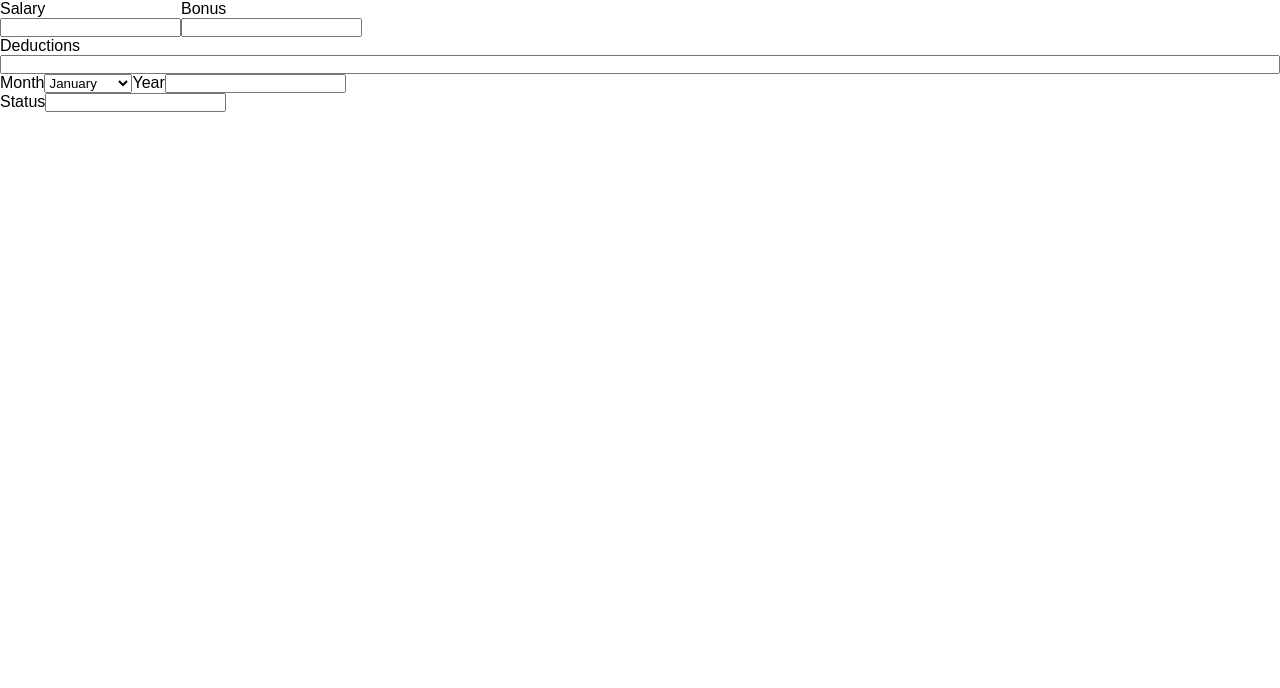
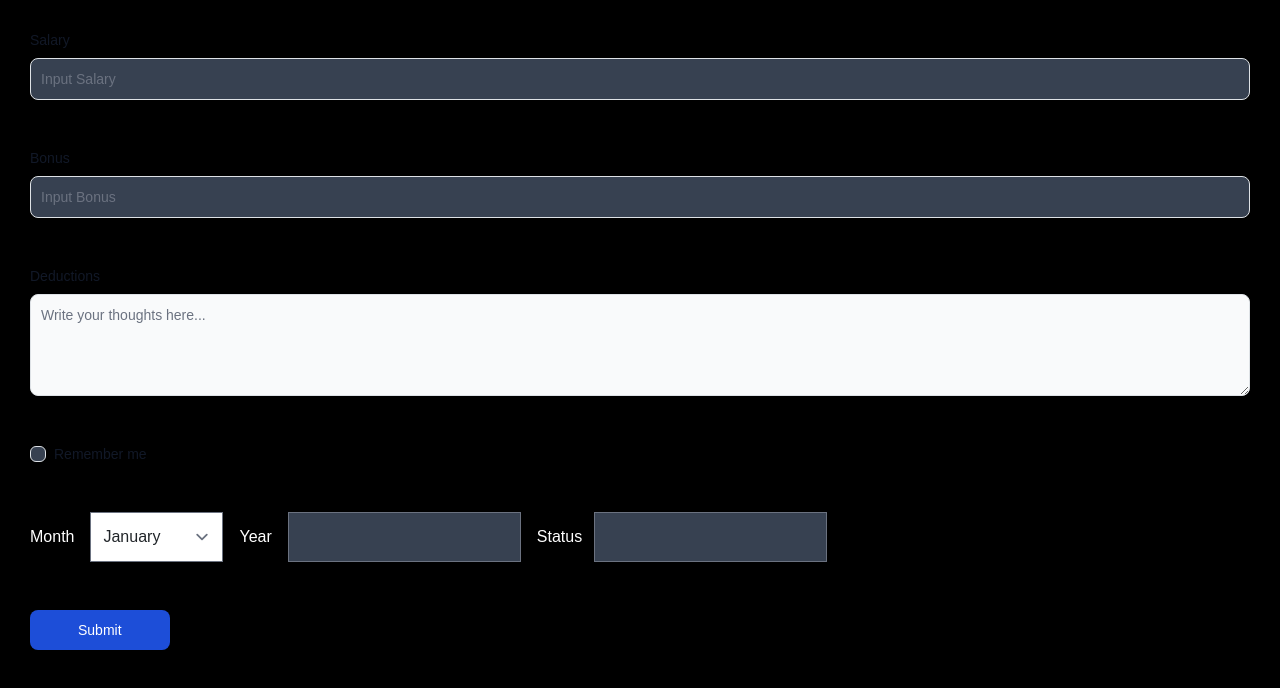
Before and after one commit to MrDoFFF/HACKATHON2024, a plain HTML site: page create_payroll.html in a window 1280 px wide. Drawn offline with nearby package versions, Linux system fonts and the light colour scheme.

Commit message:
fuad_create

```diff
--- a/assets/sass/pages/_createPage.scss
+++ b/assets/sass/pages/_createPage.scss
@@ -1,9 +1,23 @@
-.create_form{
-    .group_inp{
+#create_body{
+    background-color: black;
+    padding: 30px;
+    input{
+        background-color: rgb(55 65 81);
+    }
+    .flex{
         display: flex;
+        align-items: center;
     }
-    .vertical{
+    .my_label{
+        color: white;
+    }
+    .vertical_cntr{
         display: flex;
-        flex-direction: column;
+        justify-content: center;
+        align-items: center;
+    }
+    #payroll_month,#payroll_year,#payroll_status{
+        // width: 50px;
+        height: 50px;
     }
 }
--- a/create_payroll.html
+++ b/create_payroll.html
@@ -1,34 +1,40 @@
 <!DOCTYPE html>
 <html lang="en">
+
 <head>
     <meta charset="UTF-8">
     <meta name="viewport" content="width=device-width, initial-scale=1.0">
     <title>create</title>
+    <script src="https://cdn.tailwindcss.com?plugins=forms,typography,aspect-ratio,line-clamp,container-queries" defer></script>
+    <script src="https://cdn.tailwindcss.com"></script>
+
+    <link href="https://cdn.jsdelivr.net/npm/bootstrap@5.3.3/dist/css/bootstrap.min.css" rel="stylesheet" integrity="sha384-QWTKZyjpPEjISv5WaRU9OFeRpok6YctnYmDr5pNlyT2bRjXh0JMhjY6hW+ALEwIH" crossorigin="anonymous">
     <link rel="stylesheet" href="./assets/css/main.css">
 </head>
-<body>
-    <div class="create_form">
+
+<body id="create_body">
+    <!-- <div class="create_form">
         <form action="">
             <div class="group_inp">
                 <div class="vertical">
-                <label for="">Salary</label>
-                <input type="text">
+                    <label for="payroll_salary">Salary</label>
+                    <input type="text" id="payroll_salary">
                 </div>
 
                 <div class="vertical">
                     <label for="">Bonus</label>
-                <input type="text">
+                    <input type="text" id="payroll_bonus">
                 </div>
             </div>
 
             <div class="vertical">
                 <label for="">Deductions</label>
-            <input type="text">
+                <input type="text" id="payroll_deductions">
             </div>
 
             <div class="group_inp">
-                <label for="month">Month</label>
-            <select id="month">
+                <label for="payroll_month">Month</label>
+                <select id="payroll_month">
                     <option value="January">January</option>
                     <option value="February">February</option>
                     <option value="March">March</option>
@@ -43,15 +49,78 @@
                     <option value="December">December</option>
                 </select>
 
-            <label for="">Year</label>
-            <input type="number">
+                <label for="payroll_year">Year</label>
+                <input type="number" id="payroll_year">
             </div>
 
-            <div class="group_inp">
-                <label for="">Status</label>
-             <input type="text">
+            <div class="vertical">
+                <label for="payroll_status">Status</label>
+                <input type="text" id="payroll_status">
+            </div>
+            <div class="btn_box">
+
             </div>
         </form>
+    </div> -->
+
+
+    <form class="mx-auto ">
+        <div class="mb-5">
+          <label for="salary" class="block mb-2 text-sm font-medium text-gray-900 dark:text-white">Salary</label>
+          <input type="text" id="salary" class="bg-gray-50 border border-gray-300 text-gray-900 text-sm rounded-lg focus:ring-blue-500 focus:border-blue-500 block w-full p-2.5 dark:bg-gray-700 dark:border-gray-600 dark:placeholder-gray-400 dark:text-white dark:focus:ring-blue-500 dark:focus:border-blue-500" placeholder="Input Salary" required />
         </div>
+        <div class="mb-5">
+          <label for="bonus" class="block mb-2 text-sm font-medium text-gray-900 dark:text-white">Bonus</label>
+          <input type="text" id="bonus" class="bg-gray-50 border border-gray-300 text-gray-900 text-sm rounded-lg focus:ring-blue-500 focus:border-blue-500 block w-full p-2.5 dark:bg-gray-700 dark:border-gray-600 dark:placeholder-gray-400 dark:text-white dark:focus:ring-blue-500 dark:focus:border-blue-500" placeholder="Input Bonus" required />
+        </div>
+
+        <div class="mb-5">
+            <label for="message" class="block mb-2 text-sm font-medium text-gray-900 dark:text-white">Deductions</label>
+    <textarea id="message" rows="4" class="block p-2.5 w-full text-sm text-gray-900 bg-gray-50 rounded-lg border border-gray-300 focus:ring-blue-500 focus:border-blue-500 dark:bg-gray-700 dark:border-gray-600 dark:placeholder-gray-400 dark:text-white dark:focus:ring-blue-500 dark:focus:border-blue-500" placeholder="Write your thoughts here..."></textarea>
+
+        </div>
+        <div class="flex items-start mb-5">
+          <div class="flex items-center h-5">
+            <input id="remember" type="checkbox" value="" class="w-4 h-4 border border-gray-300 rounded bg-gray-50 focus:ring-3 focus:ring-blue-300 dark:bg-gray-700 dark:border-gray-600 dark:focus:ring-blue-600 dark:ring-offset-gray-800 dark:focus:ring-offset-gray-800" required />
+          </div>
+          <label for="remember" class="ms-2 text-sm font-medium text-gray-900 dark:text-gray-300">Remember me</label>
+        </div>
+
+        <div class="flex  mt-5 mb-5 gap-3">
+            <label class="my_label" for="payroll_month">Month</label>
+            <select id="payroll_month">
+                <option value="January">January</option>
+                <option value="February">February</option>
+                <option value="March">March</option>
+                <option value="April">April</option>
+                <option value="May">May</option>
+                <option value="June">June</option>
+                <option value="July">July</option>
+                <option value="August">August</option>
+                <option value="September">September</option>
+                <option value="October">October</option>
+                <option value="November">November</option>
+                <option value="December">December</option>
+            </select>
+
+            <label class="my_label" for="payroll_year">Year</label>
+            <input type="number" id="payroll_year">
+            <div class="vertical_cntr my_label">
+                <label for="payroll_status" class="mr-3">Status</label>
+                <input type="text" id="payroll_status">
+            </div>
+        </div>
+
+
+        <button  type="submit" class="m-auto text-white bg-blue-700 hover:bg-blue-800 focus:ring-4 focus:outline-none focus:ring-blue-300 font-medium rounded-lg text-sm w-full sm:w-auto px-5 py-2.5 text-center dark:bg-blue-600 dark:hover:bg-blue-700 dark:focus:ring-blue-800">Submit</button>
+    </form>
+    <style type="text/tailwindcss">
+        @layer utilities {
+            .content-auto {
+                content-visibility: auto;
+            }
+        }
+        </style>
 </body>
+
 </html>
```
Also changed, not shown: assets/css/main.css, 1 other file. Lines whose indentation alone changed are shown as unchanged.
